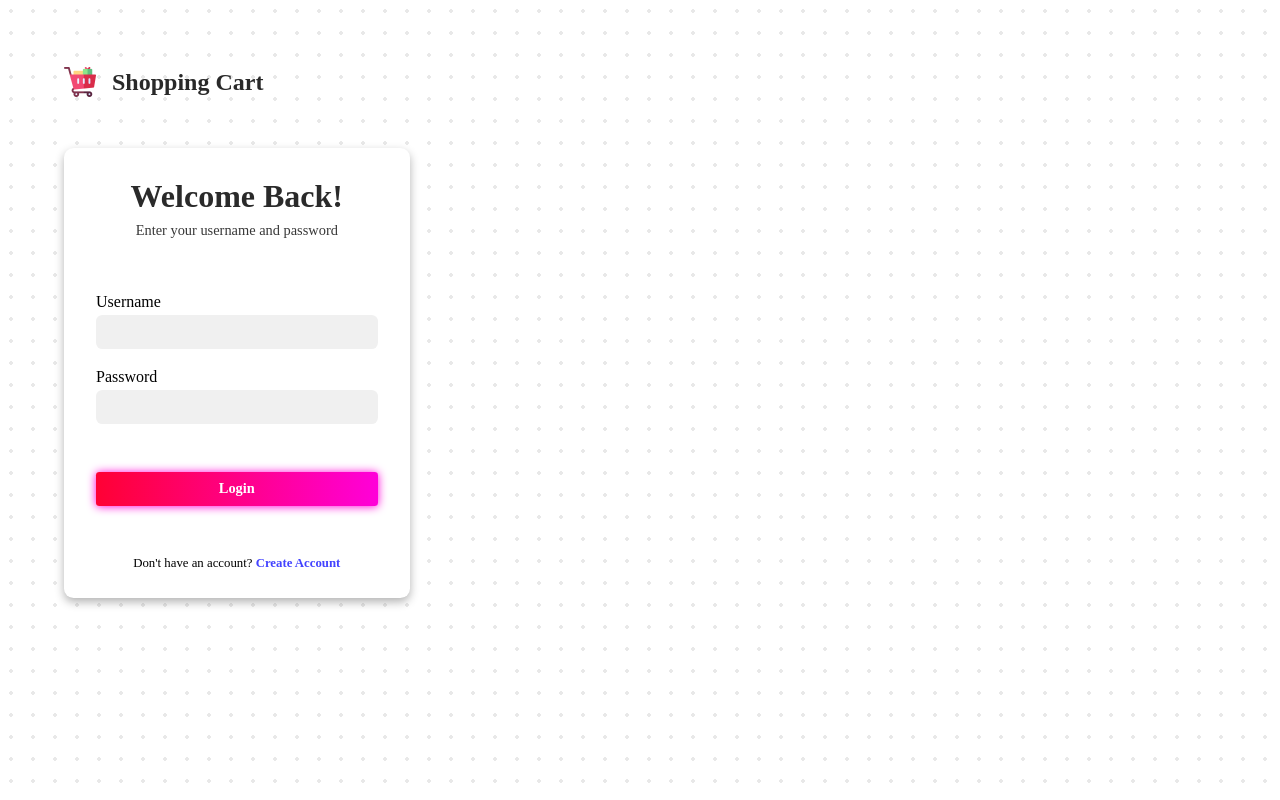
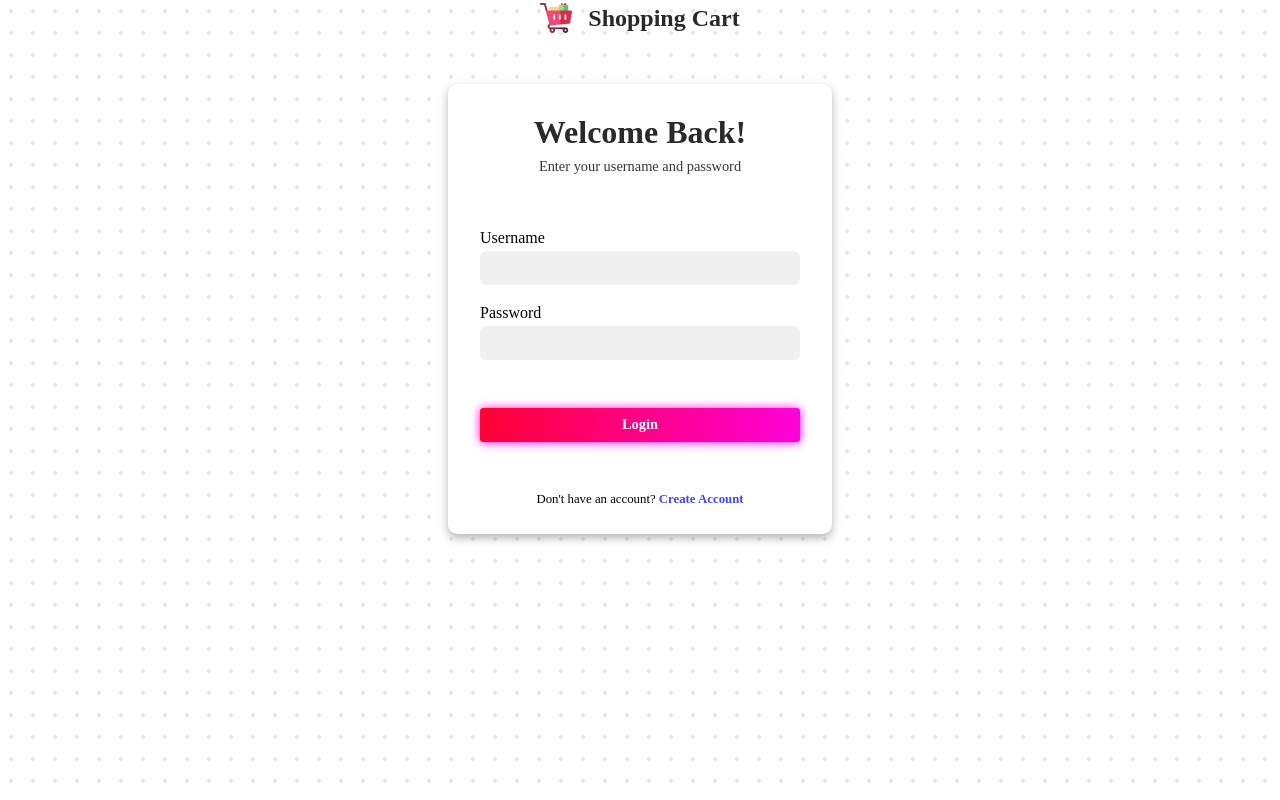
Before and after one commit to abdulghanisheikh/shopping-cart, a React (Vite) app in the folder frontend/: page / in a window 1280 px wide. Built offline with nearby package versions, Linux system fonts and the light colour scheme.

Commit message:
changed some margin & padding

```diff
--- a/frontend/src/index.css
+++ b/frontend/src/index.css
@@ -3,7 +3,7 @@
 *{
     margin: 0;
     padding:0;
-    box-sizing: border-box;
+    box-sizing:border-box;
 }
 html,body{
     height: 100%;
@@ -22,15 +22,15 @@ body{
     display: flex;
     flex-direction:column;
     gap:3rem;
-    padding:4rem 4rem;
+    align-items:center;
     background-color: white;
     background:radial-gradient(#d0d0d07a 2px, transparent 1px);
     background-size:22px 22px;
 
     header{
         display: flex;
-        gap: 1rem;
-        align-items: center;
+        gap:1rem;
+        align-items:center;
 
         img{
             width:2rem;
```
